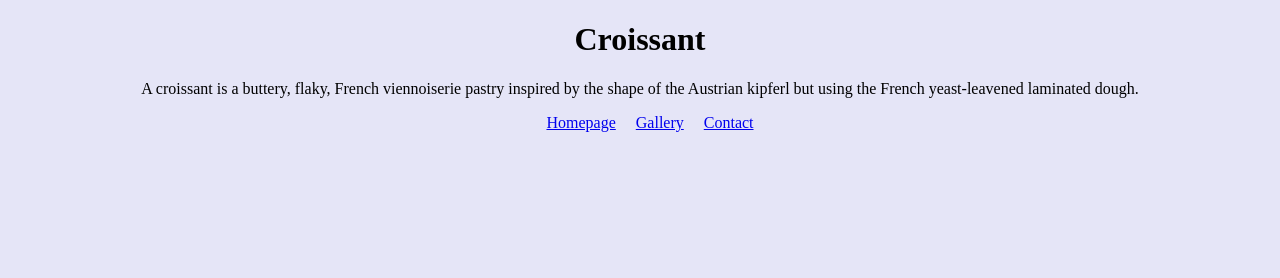
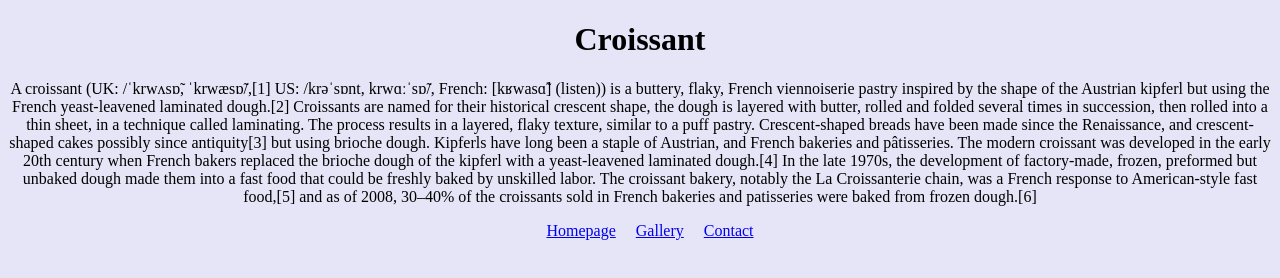
Before and after one commit to KotenkoNata/Croissant, a plain HTML site: page index.html in a window 1280 px wide. Drawn offline with Linux system fonts and the light colour scheme.

Commit message:
feat: improve access according to Website SEO Checker

```diff
--- a/index.html
+++ b/index.html
@@ -2,13 +2,17 @@
 <html lang="en">
 <head>
   <meta charset="UTF-8">
-  <title>Home page</title>
+  <meta name="viewport" content="width=device-width, initial-scale=1.0">
+  <title>The best croissant in Stockholm - Croissant.com</title>
+  <link rel="icon" type="image/x-icon" href="./src/img/toppng.com-croissant-564x564.png">
   <link rel="stylesheet" href="./src/styles.css">
 </head>
 <body>
 <main>
   <h1>Croissant</h1>
-  <p>A croissant is a buttery, flaky, French viennoiserie pastry inspired by the shape of the Austrian kipferl but using the French yeast-leavened laminated dough.</p>
+  <p>A croissant (UK: /ˈkrwʌsɒ̃, ˈkrwæsɒ̃/,[1] US: /krəˈsɒnt, krwɑːˈsɒ̃/, French: [kʁwasɑ̃] (listen)) is a buttery, flaky, French viennoiserie pastry inspired by the shape of the Austrian kipferl but using the French yeast-leavened laminated dough.[2] Croissants are named for their historical crescent shape, the dough is layered with butter, rolled and folded several times in succession, then rolled into a thin sheet, in a technique called laminating. The process results in a layered, flaky texture, similar to a puff pastry.
+
+    Crescent-shaped breads have been made since the Renaissance, and crescent-shaped cakes possibly since antiquity[3] but using brioche dough. Kipferls have long been a staple of Austrian, and French bakeries and pâtisseries. The modern croissant was developed in the early 20th century when French bakers replaced the brioche dough of the kipferl with a yeast-leavened laminated dough.[4] In the late 1970s, the development of factory-made, frozen, preformed but unbaked dough made them into a fast food that could be freshly baked by unskilled labor. The croissant bakery, notably the La Croissanterie chain, was a French response to American-style fast food,[5] and as of 2008, 30–40% of the croissants sold in French bakeries and patisseries were baked from frozen dough.[6]</p>
   <ul class="link-list">
     <li>
       <a href="./">Homepage</a>
```
Also changed, not shown: contact.html (+4 -1 lines), photo.html (+3 -1 lines), src/img/toppng.com-croissant-564x564.png (added).
